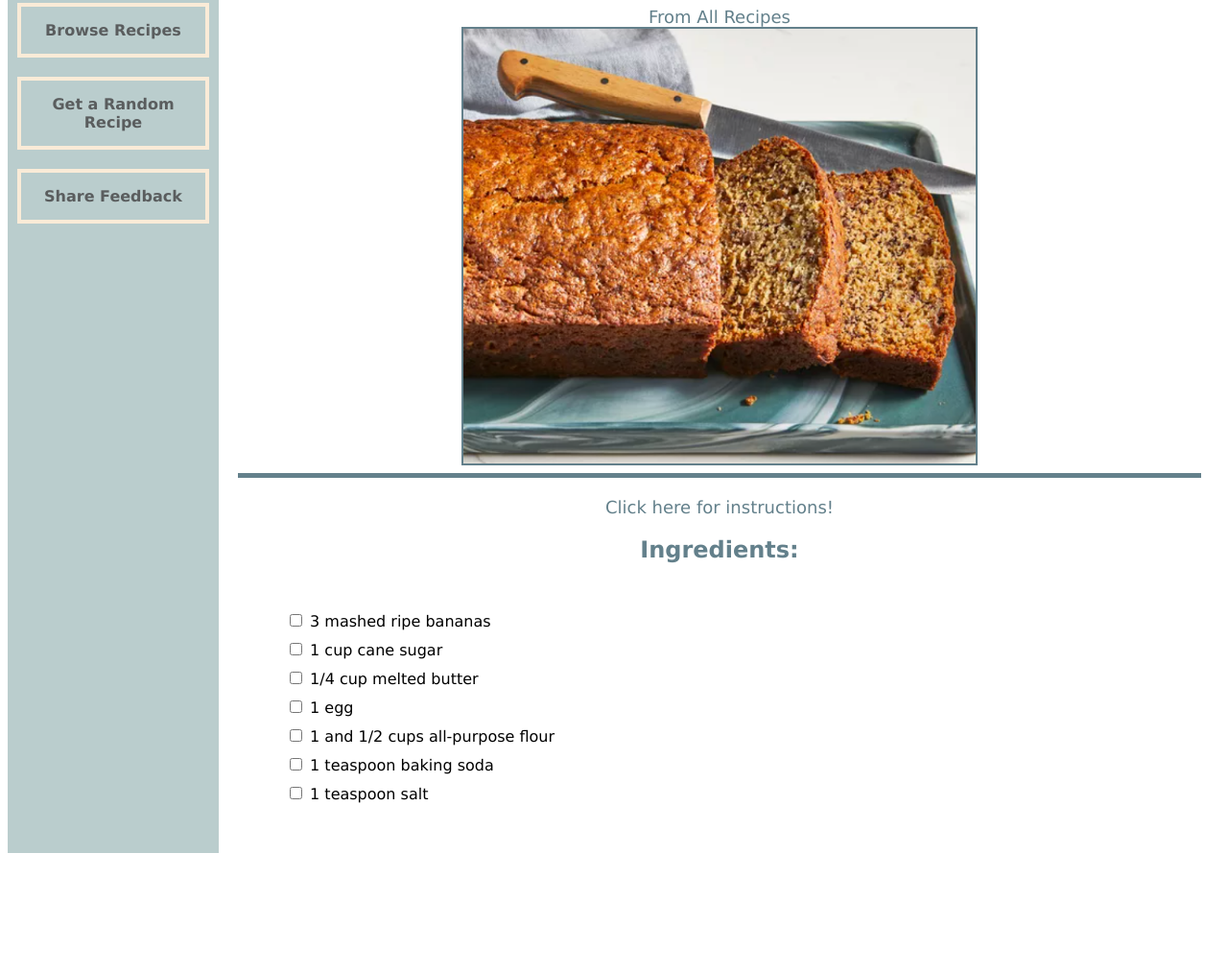
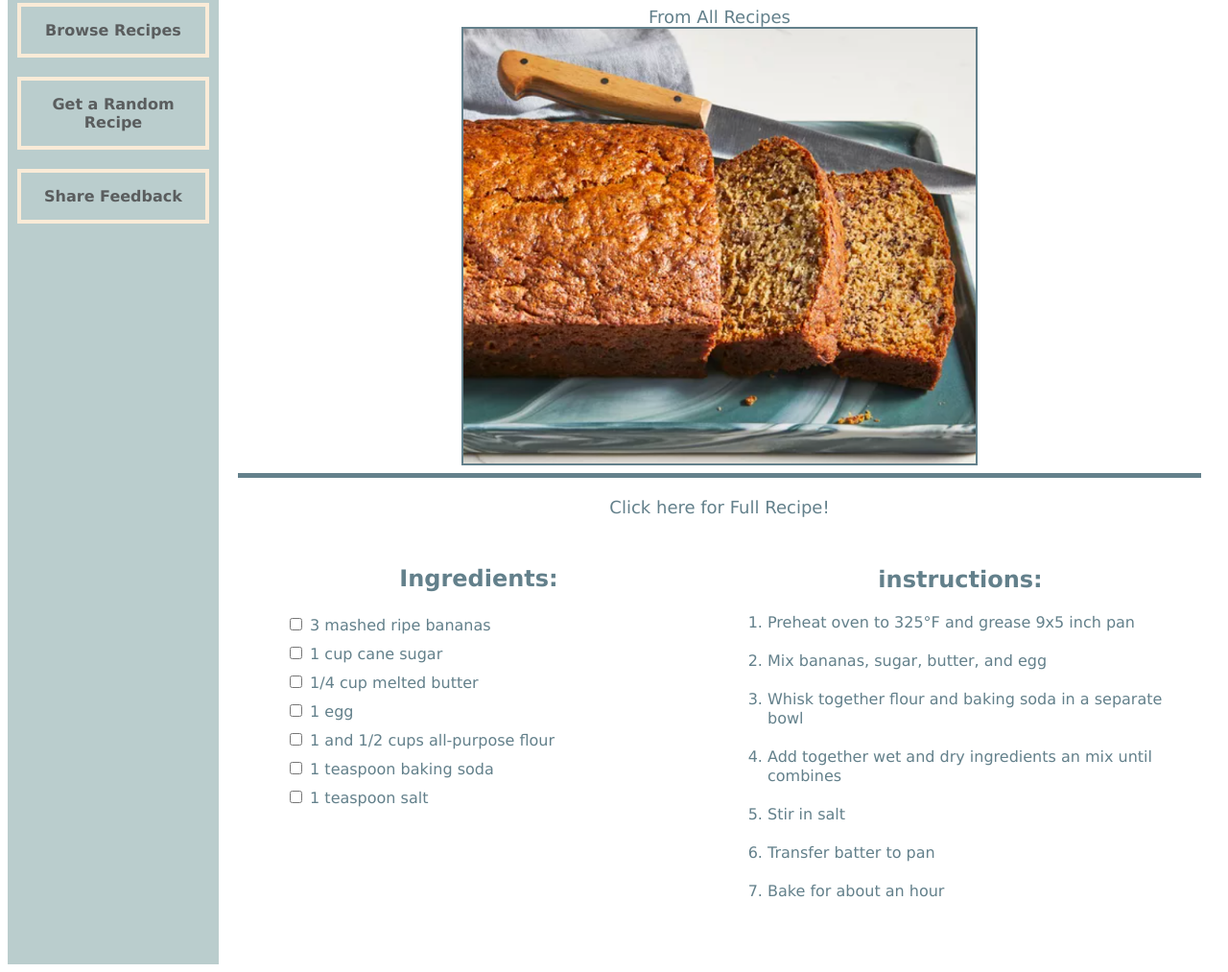
Before and after one commit to Zev-GD/WebDevFinalProject, a plain HTML site: page recipe2.html in a window 1280 px wide. Shown: the part 102-1115 px from the top of the page at 96% size. Before the commit the page ends 999 px from the top, so only its background shows below. Drawn offline with Linux system fonts and the light colour scheme.

Commit message:
2nd recipe instructions

```diff
--- a/recipe2.html
+++ b/recipe2.html
@@ -19,9 +19,11 @@
     <a class="source-link" href="https://www.allrecipes.com/recipe/241707/joys-easy-banana-bread/" target="_blank">From All Recipes</a>
     <img id="headerimg" src="Images/recipe2.png">
     <hr>
-    <a class="source-link" href="https://www.allrecipes.com/recipe/241707/joys-easy-banana-bread/" target="_blank">Click here for instructions!</a>
-    <h2>Ingredients:</h2>
+    <a class="source-link" href="https://www.allrecipes.com/recipe/241707/joys-easy-banana-bread/" target="_blank">Click here for Full Recipe!</a>
+    <div class="flex-column">
+
     <div class="ingredients">
+        <h2>Ingredients:</h2>
         <ul>
             <li>
                 <label>
@@ -59,6 +61,21 @@
             </li>
         </ul>
     </div>
+    <div class="instructions">
+        <h2>instructions:</h2>
+        <ol>
+            <li class="gap">Preheat oven to 325°F and grease 9x5 inch pan</li>
+            <li class="gap">Mix bananas, sugar, butter, and egg</li>
+            <li class="gap">Whisk together flour and baking soda in a separate bowl</li>
+            <li class="gap">Add together wet and dry ingredients an mix until combines</li>
+            <li class="gap">Stir in salt</li>
+            <li class="gap">Transfer batter to pan</li>
+            <li class="gap">Bake for about an hour</li>
+
+        </ol>
+        </div>
+    </div>
+</div>
     </main>
 
 </body>
```
Also changed, not shown: recipe1.html (+3 -3 lines).
